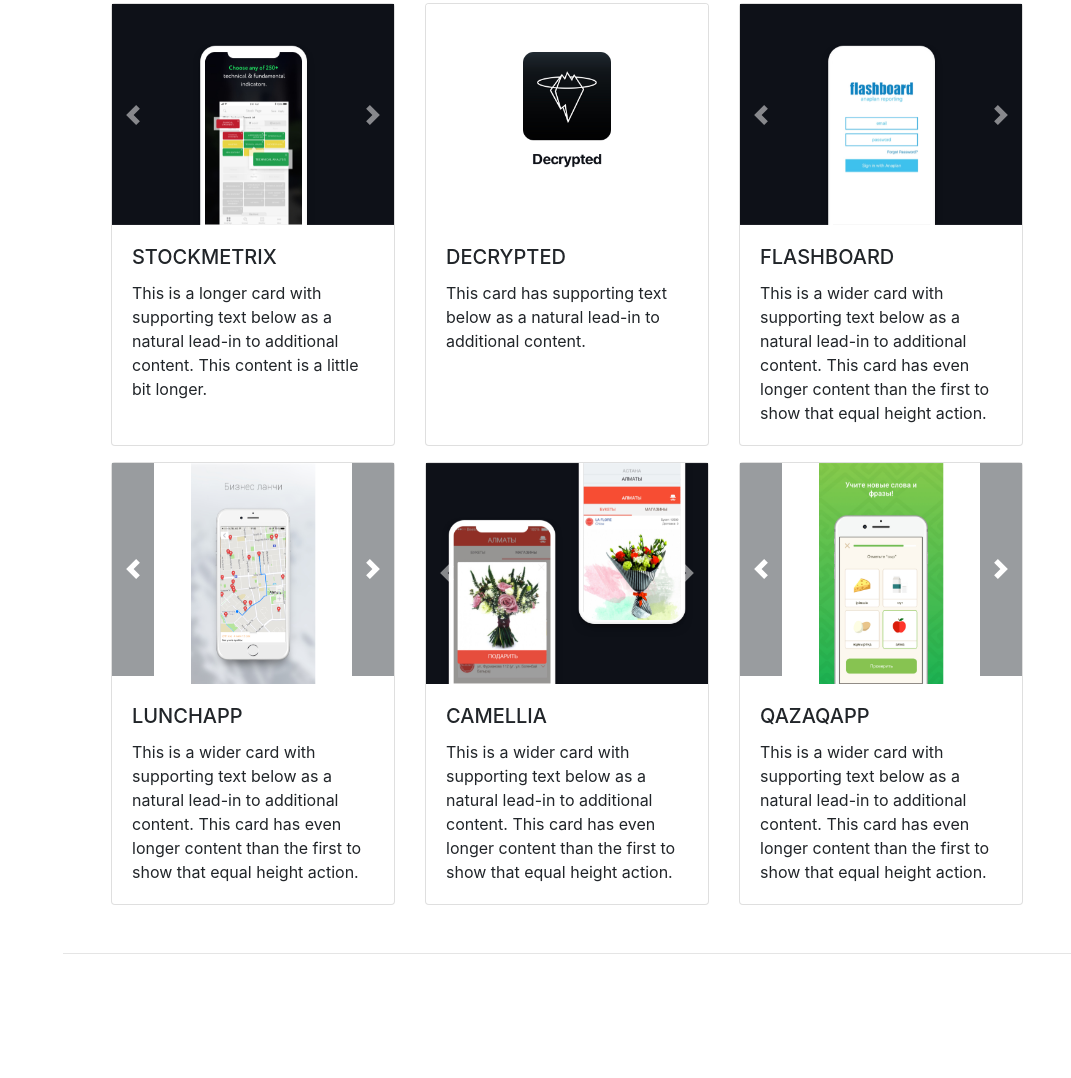
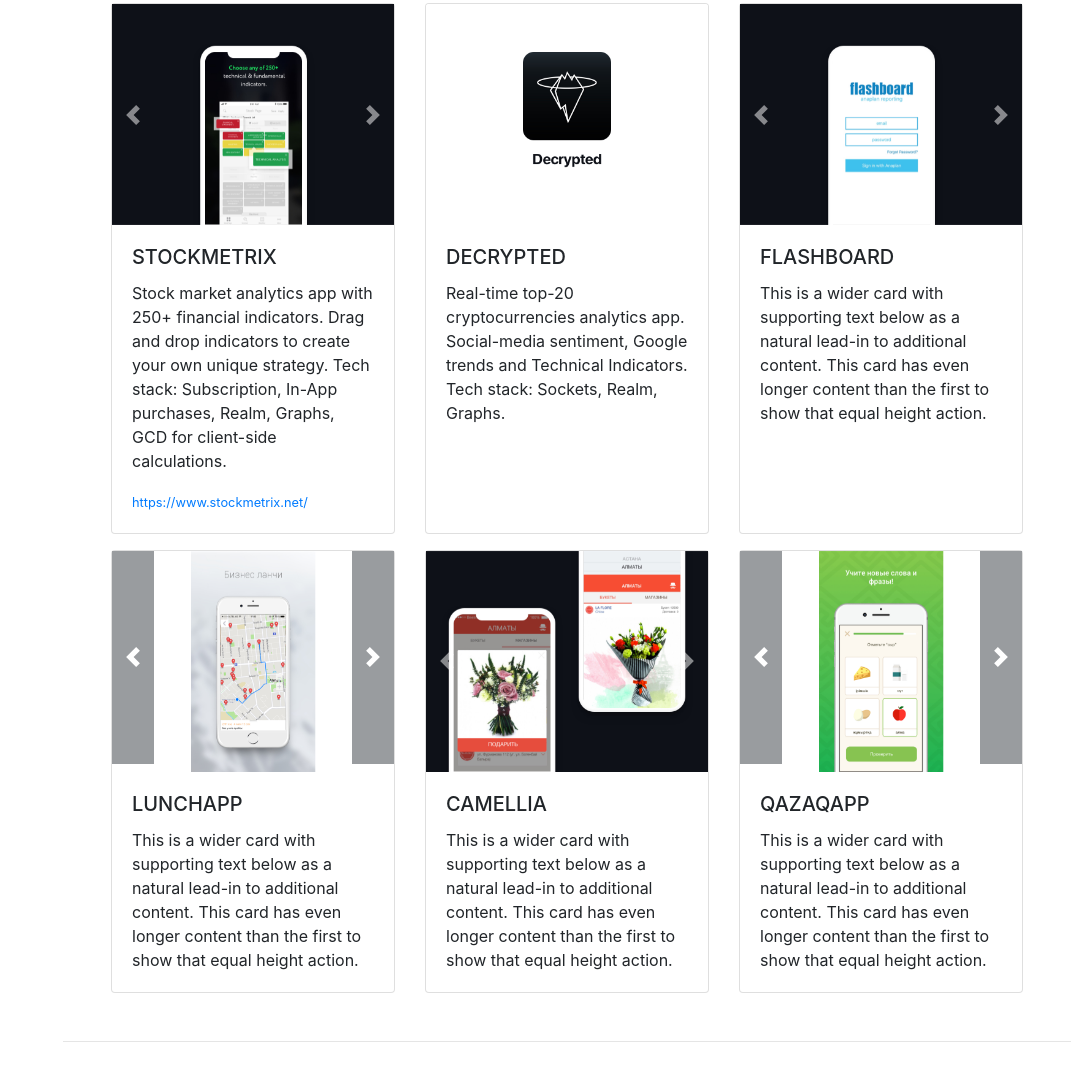
Before and after one commit to almaskz/almaskz.github.io, a website with bundled scripts: page index.html in a window 1280 px wide. Shown: the part 4405-5483 px from the top of the page, without its empty margins (209-1280 px from the left). Built offline with nearby package versions, Linux system fonts and the light colour scheme; a web font is replaced by a local one.

Commit message:
projects text

```diff
--- a/index.html
+++ b/index.html
@@ -320,14 +320,15 @@
               </div>
               <div class="card-body">
                 <h5 class="card-title">StockMetrix</h5>
-                <p class="card-text">This is a longer card with supporting text below as a natural lead-in to additional content. This content is a little bit longer.</p>
+                <p class="card-text">Stock market analytics app with 250+ financial indicators. Drag and drop indicators to create your own unique strategy. Tech stack: Subscription, In-App purchases, Realm, Graphs, GCD for client-side calculations.</p>
+                <p class="card-text"><small class="text-muted"><a target="_blank" href="https://www.stockmetrix.net/">https://www.stockmetrix.net/</a></small></p>
               </div>
             </div>
             <div class="card ">
               <img class="card-img-top" src="img/decrypted1.jpg" alt="Card image cap">
               <div class="card-body">
                 <h5 class="card-title">Decrypted</h5>
-                <p class="card-text">This card has supporting text below as a natural lead-in to additional content.</p>
+                <p class="card-text">Real-time top-20 cryptocurrencies analytics app. Social-media sentiment, Google trends and Technical Indicators. Tech stack: Sockets, Realm, Graphs.</p>
               </div>
             </div>
             <div class="card ">
```
